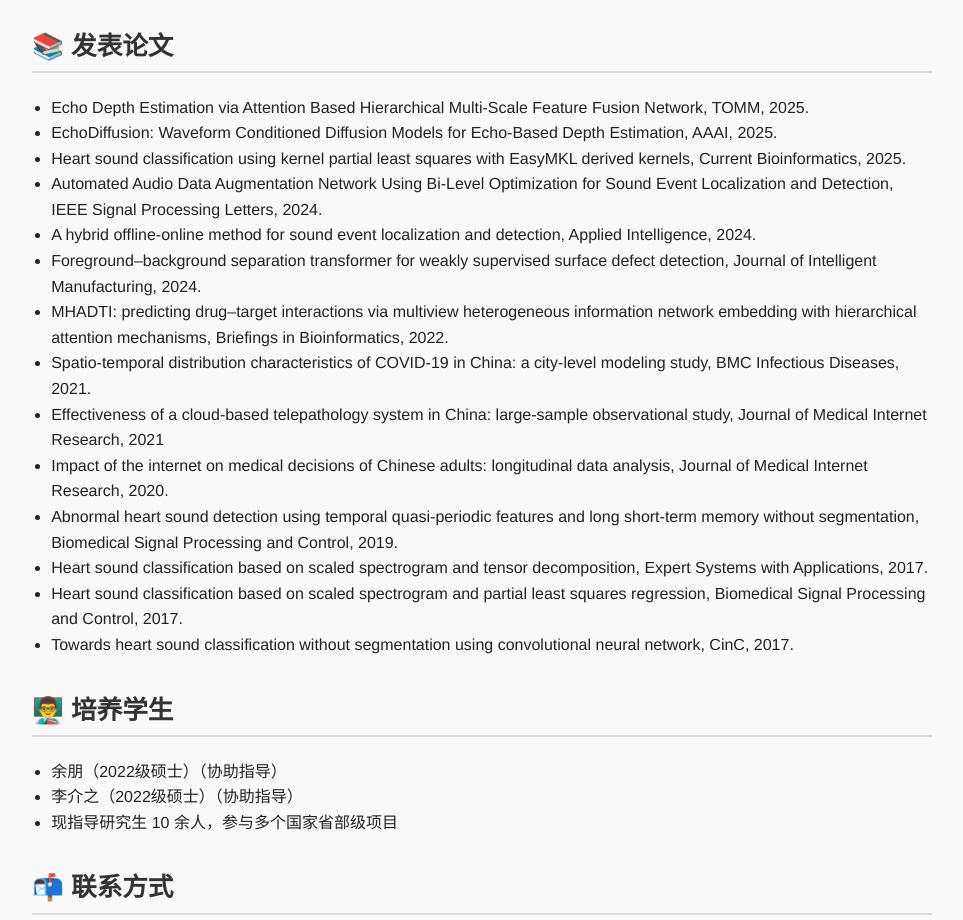
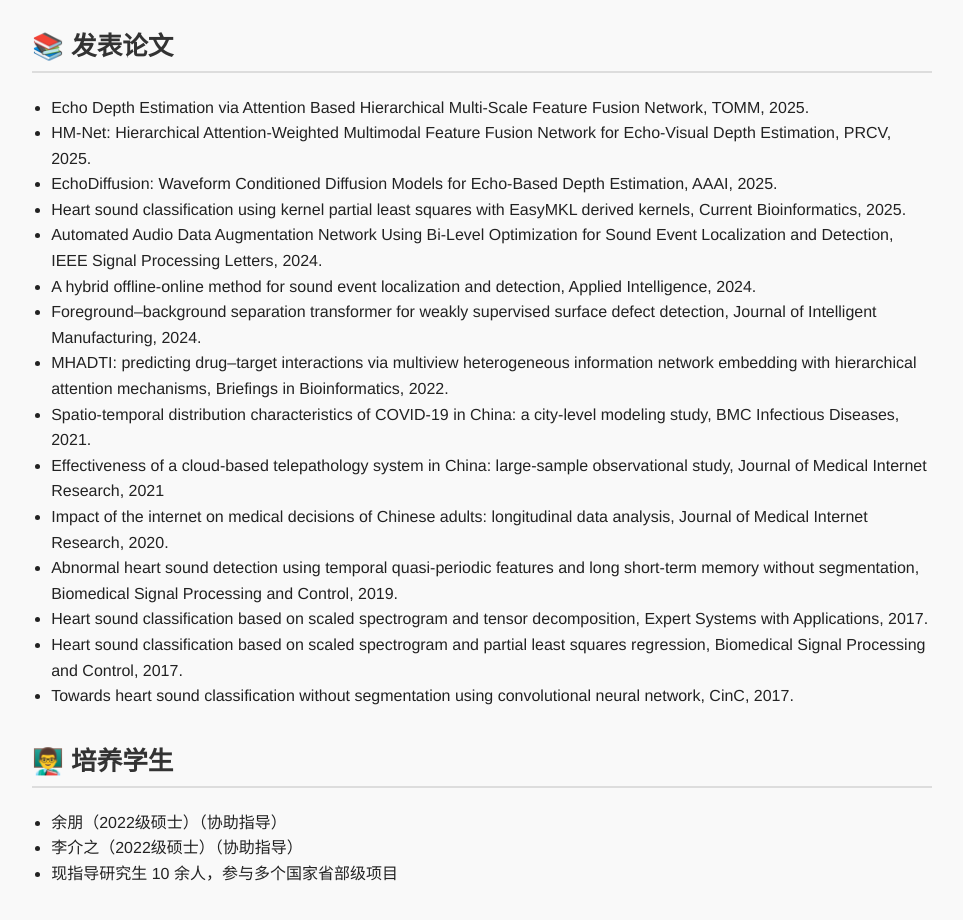
Before and after one commit to wjzhang-ai/wjzhang-ai.github.io, a plain HTML site: page index.html in a window 1280 px wide. Shown: the part 860-1780 px from the top of the page, without its empty margins (158-1121 px from the left). Drawn offline with Linux system fonts and the light colour scheme.

Commit message:
Add new publication entry to index.html

```diff
--- a/index.html
+++ b/index.html
@@ -99,6 +99,7 @@
       <h2>📚 发表论文</h2>
       <ul>
         <li>Echo Depth Estimation via Attention Based Hierarchical Multi-Scale Feature Fusion Network, TOMM, 2025.</li>
+        <li>HM-Net: Hierarchical Attention-Weighted Multimodal Feature Fusion Network for Echo-Visual Depth Estimation, PRCV, 2025.</li>
         <li>EchoDiffusion: Waveform Conditioned Diffusion Models for Echo-Based Depth Estimation, AAAI, 2025.</li>
         <li>Heart sound classification using kernel partial least squares with EasyMKL derived kernels, Current Bioinformatics, 2025.</li>
         <li>Automated Audio Data Augmentation Network Using Bi-Level Optimization for Sound Event Localization and Detection, IEEE Signal Processing Letters, 2024.</li>
```
